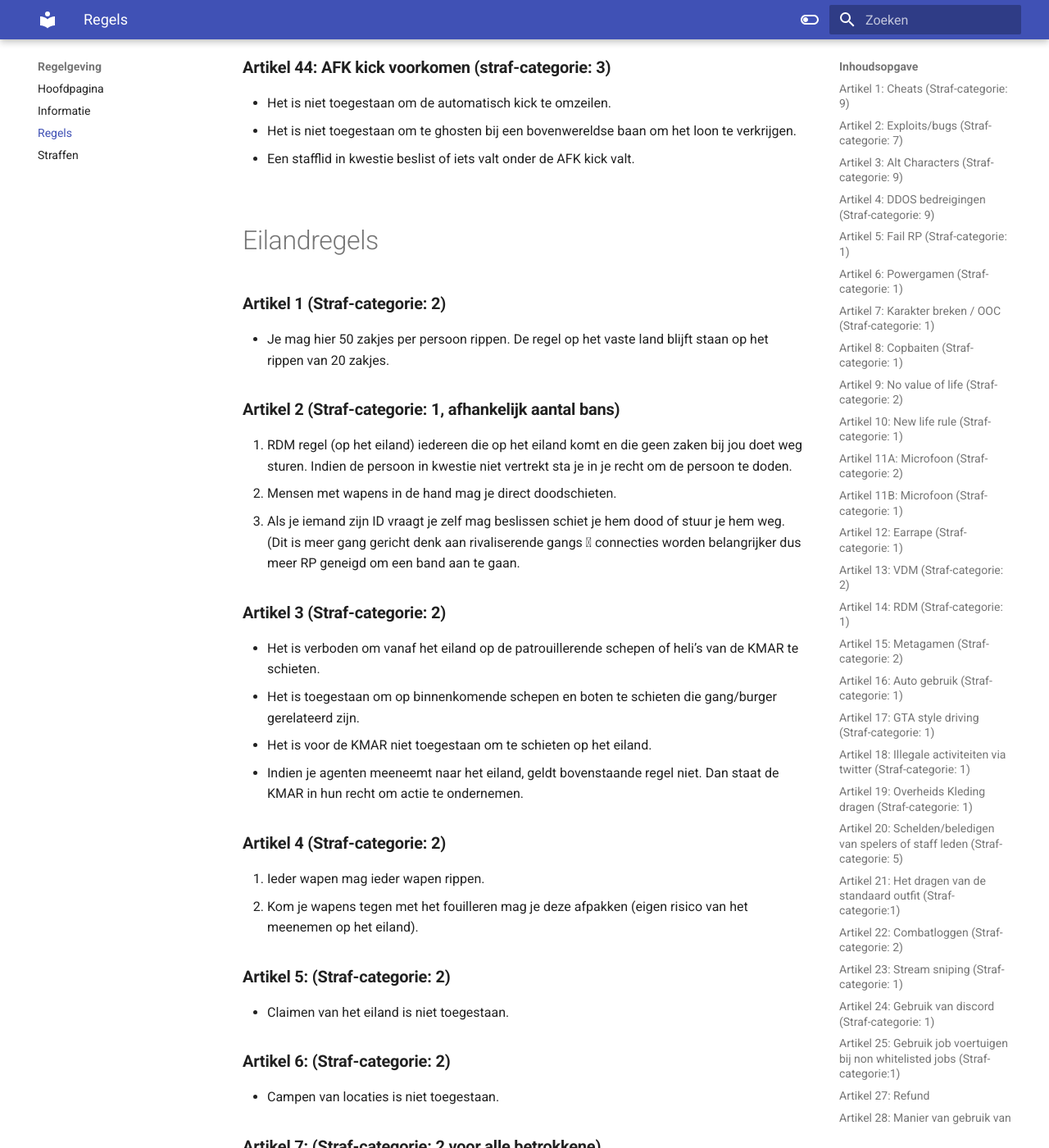
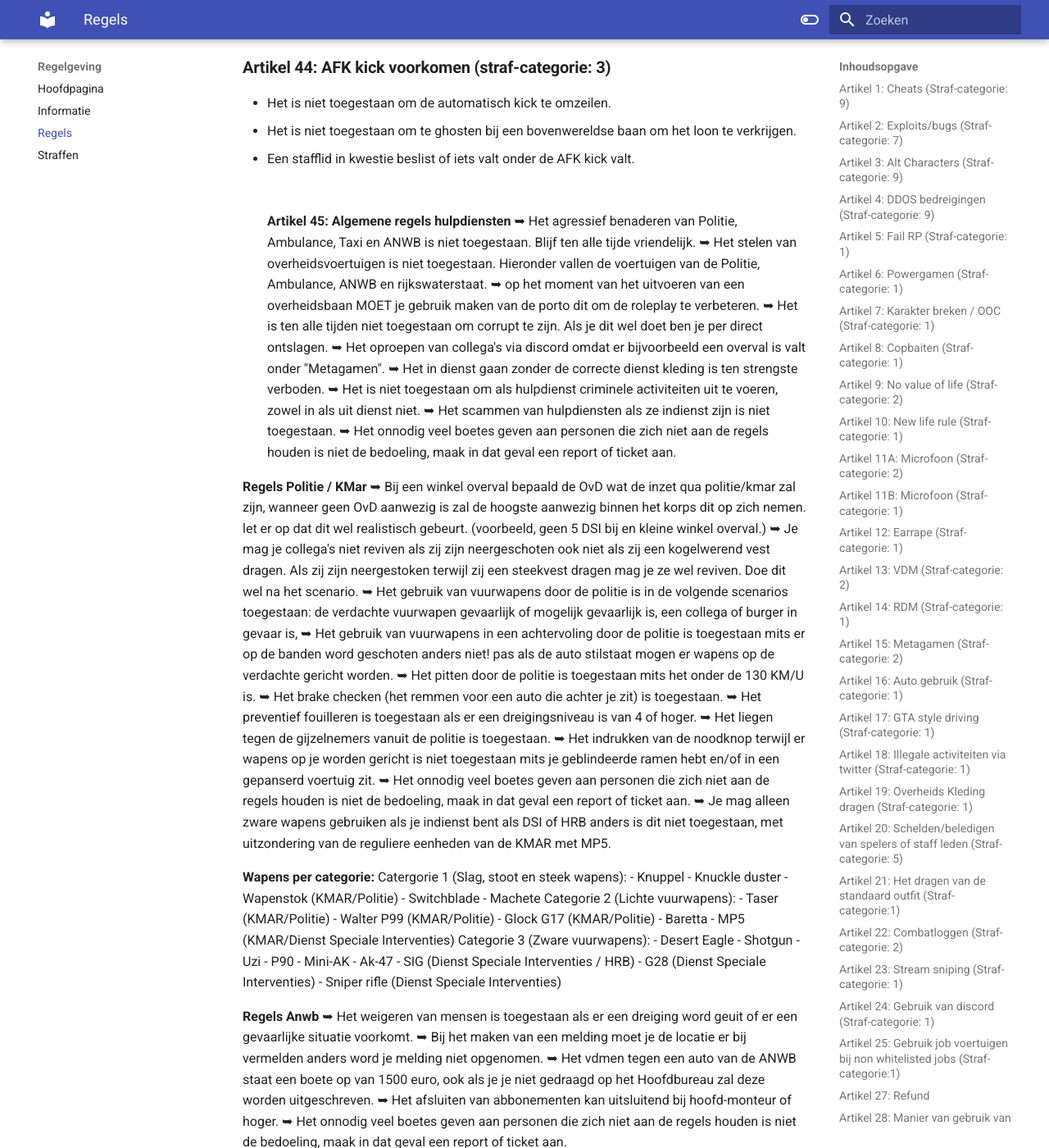
Before and after one commit to ZuiderVeenRP/apv, an MkDocs documentation site: the page built from docs/algemeen.md, in a window 1280 px wide and 1400 px high, scrolled down 12385 px. Shown: the whole window at 82% size. Built offline with MkDocs 1.6.1 and Material for MkDocs 9.7.7, drawn with Linux system fonts in a browser that asks for light colours; comment, search, counter and statistics services are not loaded.

Commit message:
Update algemeen.md

```diff
--- a/docs/algemeen.md
+++ b/docs/algemeen.md
@@ -332,8 +332,43 @@
 </br>
 </br>
 </br>
+**Artikel 45: Algemene regels hulpdiensten**
+➥ Het agressief benaderen van Politie, Ambulance, Taxi en ANWB is niet toegestaan. Blijf ten alle tijde vriendelijk.
+➥ Het stelen van overheidsvoertuigen is niet toegestaan. Hieronder vallen de voertuigen van de Politie, Ambulance, ANWB en rijkswaterstaat.
+➥ op het moment van het uitvoeren van een overheidsbaan MOET je gebruik maken van de porto dit om de roleplay te verbeteren.
+➥ Het is ten alle tijden niet toegestaan om corrupt te zijn. Als je dit wel doet ben je per direct ontslagen.
+➥ Het oproepen van collega's via discord omdat er bijvoorbeeld een overval is valt onder "Metagamen".
+➥ Het in dienst gaan zonder de correcte dienst kleding is ten strengste verboden.
+➥ Het is niet toegestaan om als hulpdienst criminele activiteiten uit te voeren, zowel in als uit dienst niet.
+➥ Het scammen van hulpdiensten als ze indienst zijn is niet toegestaan.
+➥ Het onnodig veel boetes geven aan personen die zich niet aan de regels houden is niet de bedoeling, maak in dat geval een report of ticket aan.
+
+**Regels Politie / KMar**
+➥ Bij een winkel overval bepaald de OvD wat de inzet qua politie/kmar zal zijn, wanneer geen OvD aanwezig is zal de hoogste aanwezig binnen het korps dit op zich nemen. let er op dat dit wel realistisch gebeurt. (voorbeeld, geen 5 DSI bij en kleine winkel overval.)
+➥ Je mag je collega's niet reviven als zij zijn neergeschoten ook niet als zij een kogelwerend vest dragen. Als zij zijn neergestoken terwijl zij een steekvest dragen mag je ze wel reviven. Doe dit wel na het scenario.
+➥ Het gebruik van vuurwapens door de politie is in de volgende scenarios toegestaan: de verdachte vuurwapen gevaarlijk of mogelijk gevaarlijk is, een collega of burger in gevaar is,
+➥ Het gebruik van vuurwapens in een achtervoling door de politie is toegestaan mits er op de banden word geschoten anders niet! pas als de auto stilstaat mogen er wapens op de verdachte gericht worden.
+➥ Het pitten door de politie is toegestaan mits het onder de 130 KM/U is.
+➥ Het brake checken (het remmen voor een auto die achter je zit) is toegestaan.
+➥ Het preventief fouilleren is toegestaan als er een dreigingsniveau is van 4 of hoger.
+➥ Het liegen tegen de gijzelnemers vanuit de politie is toegestaan.
+➥ Het indrukken van de noodknop terwijl er wapens op je worden gericht is niet toegestaan mits je geblindeerde ramen hebt en/of in een gepanserd voertuig zit.
+➥ Het onnodig veel boetes geven aan personen die zich niet aan de regels houden is niet de bedoeling, maak in dat geval een report of ticket aan.
+➥ Je mag alleen zware wapens gebruiken als je indienst bent als DSI of HRB anders is dit niet toegestaan, met uitzondering van de reguliere eenheden van de KMAR met MP5.
+
+**Wapens per categorie:**
+Catergorie 1 (Slag, stoot en steek wapens): - Knuppel - Knuckle duster - Wapenstok (KMAR/Politie) - Switchblade - Machete
+Categorie 2 (Lichte vuurwapens): - Taser (KMAR/Politie) - Walter P99 (KMAR/Politie) - Glock G17 (KMAR/Politie) - Baretta - MP5 (KMAR/Dienst Speciale Interventies)
+Categorie 3 (Zware vuurwapens): - Desert Eagle - Shotgun - Uzi - P90 - Mini-AK - Ak-47 - SIG (Dienst Speciale Interventies / HRB) - G28 (Dienst Speciale Interventies) - Sniper rifle (Dienst Speciale Interventies)
+
+**Regels Anwb**
+➥ Het weigeren van mensen is toegestaan als er een dreiging word geuit of er een gevaarlijke situatie voorkomt.
+➥ Bij het maken van een melding moet je de locatie er bij vermelden anders word je melding niet opgenomen.
+➥ Het vdmen tegen een auto van de ANWB staat een boete op van 1500 euro, ook als je je niet gedraagd op het Hoofdbureau zal deze worden uitgeschreven.
+➥ Het afsluiten van abbonementen kan uitsluitend bij hoofd-monteur of hoger.
+➥ Het onnodig veel boetes geven aan personen die zich niet aan de regels houden is niet de bedoeling, maak in dat geval een report of ticket aan.
+
 #Eilandregels
-
 ### **Artikel 1 (Straf-categorie: 2)**
 - Je mag hier 50 zakjes per persoon rippen. De regel op het vaste land blijft staan op het rippen van 20 zakjes.
 
```
